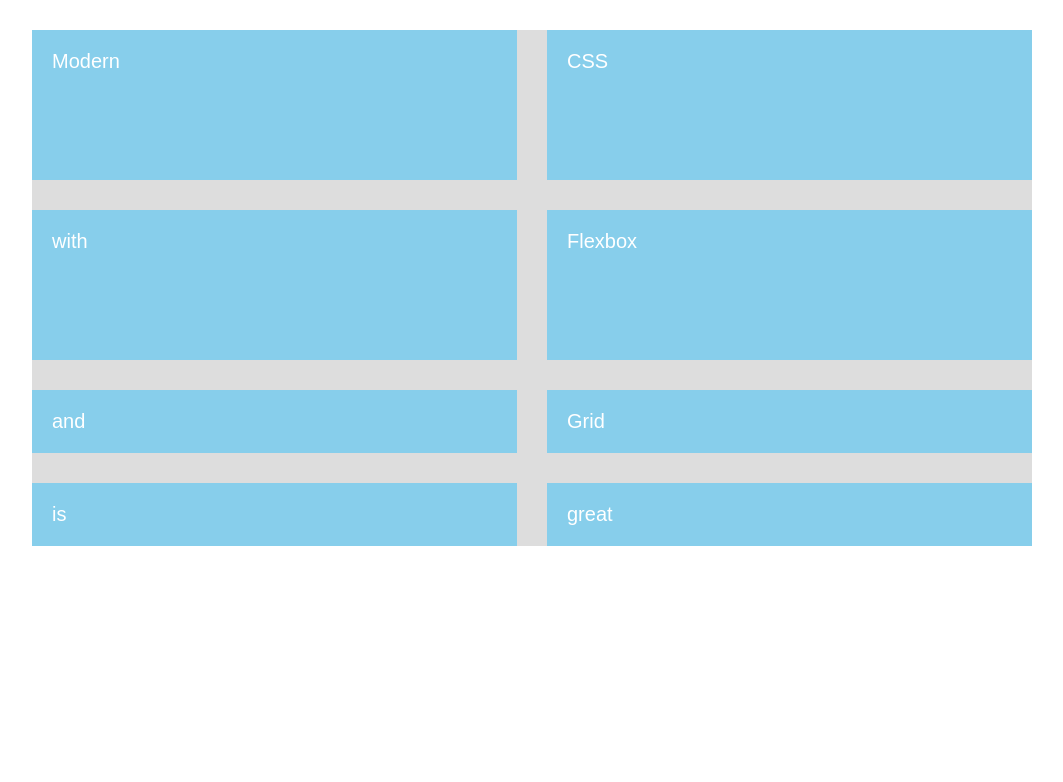
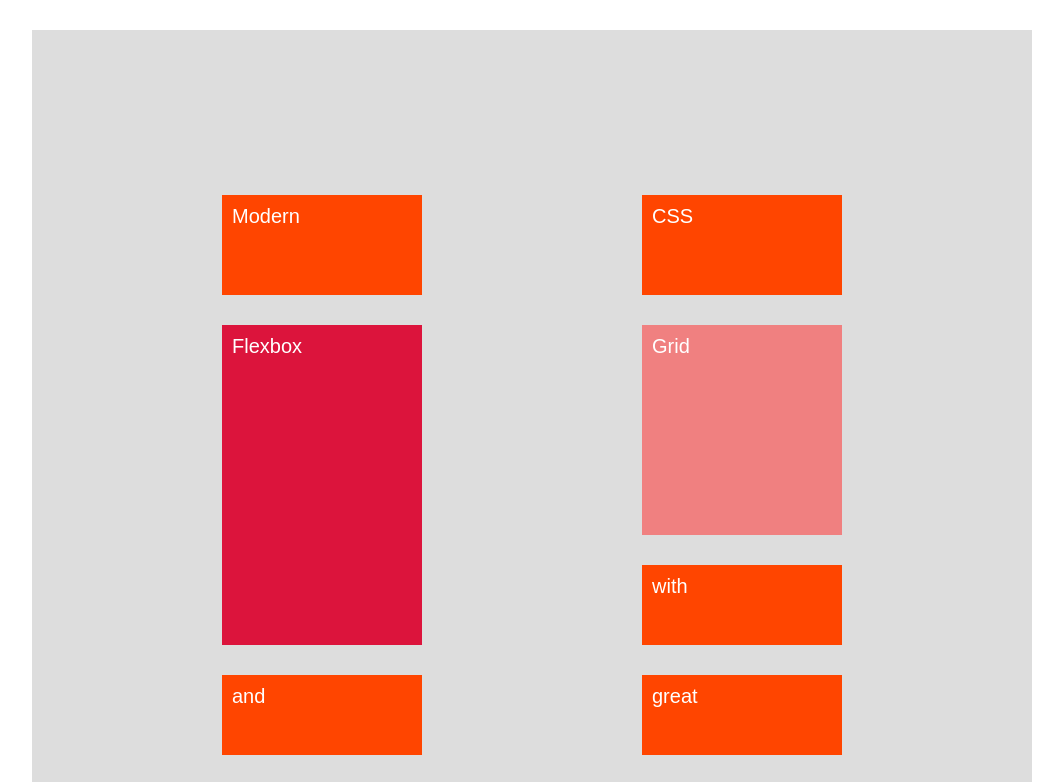
Before and after one commit to andersontheclass/AndersonPersonalPortfolio, a plain HTML site: page ideas/css grid intro part3.html in a window 1280 px wide. Shown: the top 782 px of the page, without its empty margins (108-1171 px from the left). Drawn offline with Linux system fonts and the light colour scheme.

Commit message:
practicing with grid: align-items, justify-items; align-content, justify-content

```diff
--- a/ideas/css grid intro part3.css
+++ b/ideas/css grid intro part3.css
@@ -16,18 +16,58 @@ html {
     background-color: #ddd;
 
     display: grid;
-    grid-template-rows: repeat(2, 150px);
-    grid-template-columns: repeat(2, 1fr);
+    //grid-template-rows: repeat(2, 150px);
+    //grid-template-columns: repeat(2, 1fr);
     grid-gap: 30px;
 
-    grid-auto-flow: row;
+    grid-auto-rows: 80px;
+    grid-auto-flow: row dense; /* dense for NO HOLE in the grid */
     grid-auto-columns: .5fr;
+
+
+    /* Align grid items to grid areas --------------- */
+    /* align to column exes which means vertically */
+    //align-items: center; /*  STRETCH | center | end | start */
+
+    /* align to row exes which means horizontally */
+    //justify-items: start; /*  STRETCH | center | end | start */
+    /* ---------------------------------------------- */
+
+
+    /* Align grid tracks to grid container --------------- */
+    grid-template-rows: repeat(2, 100px);
+    grid-template-columns: repeat(2, 200px);
+    height: 1000px;
+
+    /* align to row exes which means horizontally */
+    justify-content: space-evenly; /* START | center | end | space-between | space-around | space-evenly */
+
+    /* align to column exes which means vertically */
+    align-content: center; /* START | center | end | space-between | space-around | space-evenly */
+    /* ---------------------------------------------- */
 }
 
 .item {
-    padding: 20px;
+    padding: 10px;
     color: white;
     font-family: sans-serif;
     font-size: 20px;
-    background-color: skyblue;
+    background-color: orangered;
 }
+
+.item--4 {
+    background-color: crimson;
+    grid-row: 2 / span 3;
+    //align-self: start; /* it overwrite the align-items: center of .container */
+    //justify-self: start; /* it overwrite the align-items: center of .container */
+}
+
+.item--6 {
+    background-color: lightcoral;
+    grid-row: 2 / span 2;
+}
+
+.item--7 {
+    background-color: palevioletred;
+    grid-column: 1 / -1;
+}
```
